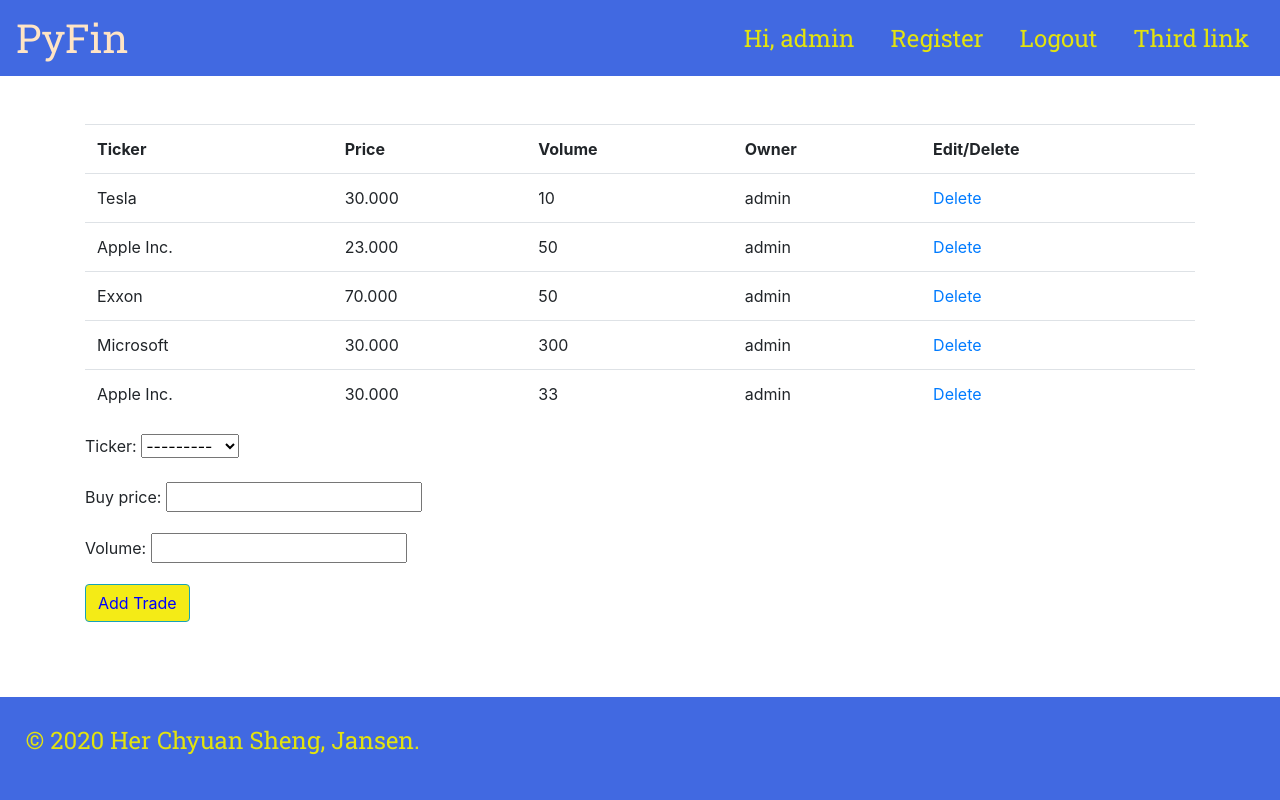
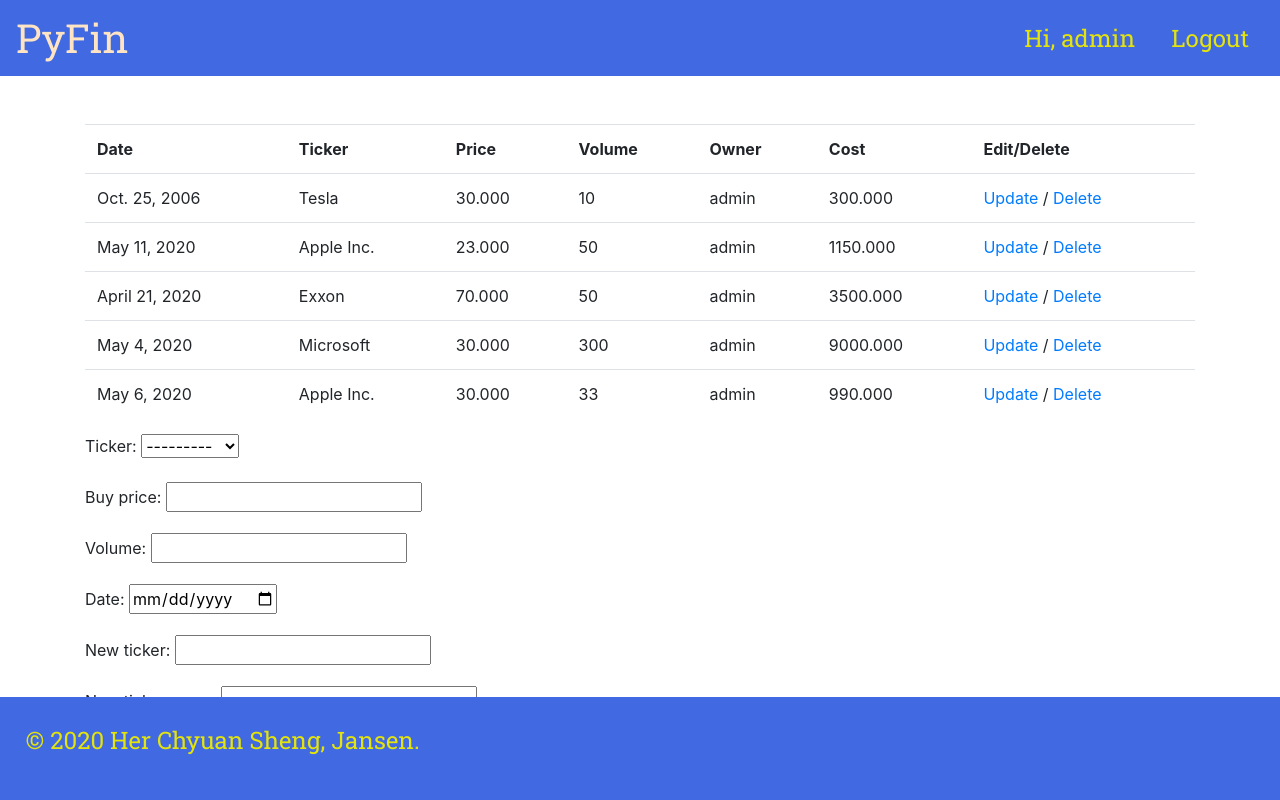
Before and after one commit to janshercs/pyfy, a Django app: page /portfolio/ in a window 1280 px wide. Run offline with Django 3.2, Linux system fonts and the light colour scheme; a user stored in the database is signed in; data comes from the database, SQL or seed files in the repository; both versions use the stored data as it was after the commit; some libraries are stand-ins or nearby versions.

Commit message:
updated a bunch of displays and forms for portfolio

```diff
--- a/FX/templates/FX/base.html
+++ b/FX/templates/FX/base.html
@@ -20,10 +20,12 @@
     	<div class = "right-buttons">
         {% if user.is_authenticated %}
           <span class = "nav-button"> Hi, {{ user.username }} </span>
+          <a class = "nav-button" href = "/logout/"> Logout </a>
         {% endif %}
-        	<a class = "nav-button" href = "{% url 'register' %}"> Register </a>
-        	<a class = "nav-button" href = "/logout/"> Logout </a>
-        	<a class = "nav-button" href = "#"> Third link </a>
+        {% if user.is_anonymous %}
+          <a class = "nav-button" href = "{% url 'register' %}"> Register </a>
+          <a class = "nav-button" href = "/accounts/login"> Log in </a>
+        {% endif %}
         </div>
 
     </nav>
--- a/forms.py
+++ b/forms.py
@@ -3,7 +3,7 @@
 from django.core import validators
 from django.contrib.auth.forms import UserCreationForm
 from django.contrib.auth.models import User
-from portfolio.models import Trade
+from portfolio.models import Trade, Ticker
 
 class currency_pair_form(forms.Form):
     currency_choices = [('USD','USD'),('SGD','SGD'),('JPY','JPY'),('HKD','HKD')]
@@ -17,7 +17,45 @@
         model = User
         fields = ['username', 'email', 'password1', 'password2']
 
+class DateInput(forms.DateInput):
+    input_type = 'date'
+
+
 class add_trade(forms.ModelForm):
+
     class Meta:
         model = Trade
-        fields = ['ticker', 'buy_price', 'volume']
+        fields = ['ticker','buy_price', 'volume','date']
+        widgets = {
+            'date': DateInput
+        }
+
+    new_ticker = forms.CharField(max_length=30, required = False)
+    new_ticker_name = forms.CharField(max_length=30, required = False)
+
+    def __init__(self,*args, **kwargs):
+        super(add_trade, self).__init__(*args, **kwargs)
+        self.fields['ticker'].required = False
+
+    def clean(self):
+        ticker = self.cleaned_data.get('ticker')
+        new_ticker = self.cleaned_data.get('new_ticker')
+        new_ticker_name = self.cleaned_data.get('new_ticker_name')
+        if not ticker and not new_ticker:
+            raise forms.ValidationError('Must specify either ticker or new ticker')
+        elif not ticker:
+            if not new_ticker_name:
+                raise froms.ValidationError('Must specify ticker name')
+            else:
+                ticker, created = Ticker.objects.get_or_create(ticker = new_ticker,name = new_ticker_name)
+                self.cleaned_data['ticker'] = ticker
+
+
+
+
+# https://stackoverflow.com/questions/8996451/save-new-foreign-key-with-django-form
+
+# class add_ticker(forms.ModelForm):
+#     class Meta:
+#         model = Ticker
+#         fields = ['ticker', 'name']
--- a/portfolio/Templates/portfolio/portfolio.html
+++ b/portfolio/Templates/portfolio/portfolio.html
@@ -4,20 +4,28 @@
 {% block content %}
 <table class="table table-hover">
     <tr>
+        <th>Date</th>
         <th>Ticker</th>
         <th>Price</th>
         <th>Volume</th>
         <th>Owner</th>
+        <th>Cost</th>
         <th>Edit/Delete</th>
     </tr>
 
     {%for trade in trade_list %}
         <tr>
-            <td>{{ trade.ticker }}</td>
-            <td>{{ trade.buy_price }}</td>
+            <td> {{trade.date}}</td>
+            <td> {{trade.ticker}}</td>
+            <td> {{trade.buy_price}}</td>
             <td> {{trade.volume}} </td>
             <td> {{trade.user}} </td>
-            <td><a href="{% url 'portfolio:delete_trade' trade.id%}">Delete</a></td>
+            <td> {{trade.cost}}</td>
+
+            <td>
+                <a href="{% url 'portfolio:update_trade' trade.id%}">Update </a>/
+                <a href="{% url 'portfolio:delete_trade' trade.id%}">Delete </a>
+            </td>
         </tr>
 
     {% endfor %}
--- a/portfolio/models.py
+++ b/portfolio/models.py
@@ -14,6 +14,11 @@
     volume = models.PositiveIntegerField()
     ticker = models.ForeignKey('Ticker', on_delete = models.CASCADE)
     user = models.ForeignKey(User, on_delete = models.CASCADE,)
+    date = models.DateField()
 
     def __str__(self):
         return "Trade number: {}".format(self.id)
+
+    @property
+    def cost(self):
+        return self.buy_price*self.volume
--- a/portfolio/urls.py
+++ b/portfolio/urls.py
@@ -5,4 +5,5 @@
 urlpatterns = [
     path('', views.portfolio_view.as_view(), name = 'portfolio'),
     path('portfolio/<int:pk>/delete',views.TradeDelete.as_view(), name = 'delete_trade'),
+    path('portfolio/<int:pk>/update',views.TradeUpdate.as_view(), name = 'update_trade'),
 ]
--- a/portfolio/views.py
+++ b/portfolio/views.py
@@ -2,8 +2,9 @@
 from django.http import HttpResponse, HttpRequest
 from django.template import loader
 from django.views.generic import TemplateView, ListView
-from django.views.generic.edit import DeleteView
-from .models import Trade
+from django.views.generic.edit import DeleteView, UpdateView
+from django.forms import inlineformset_factory
+from .models import Trade, Ticker
 from forms import add_trade
 from django.urls import reverse, reverse_lazy
 from django.contrib.auth.mixins import LoginRequiredMixin
@@ -12,6 +13,7 @@
 # Create your views here.
 class portfolio_view(LoginRequiredMixin,ListView):
     template_name = 'portfolio/portfolio.html'
+
     def get_queryset(self):
         #changing query set
         if self.request.user.is_authenticated:
@@ -37,3 +39,9 @@
     template_name = 'portfolio/delete.html'
     model = Trade
     success_url = reverse_lazy('portfolio:portfolio')
+
+class TradeUpdate(UpdateView):
+     template_name = 'portfolio/update.html'
+     model = Trade
+     fields = ['ticker','buy_price', 'volume','date']
+     success_url = reverse_lazy('portfolio:portfolio')
```
Also changed, not shown: portfolio/Templates/portfolio/update.html (added, +11 -0 lines), db.sqlite3, portfolio/migrations/0003_trade_date.py (added).
